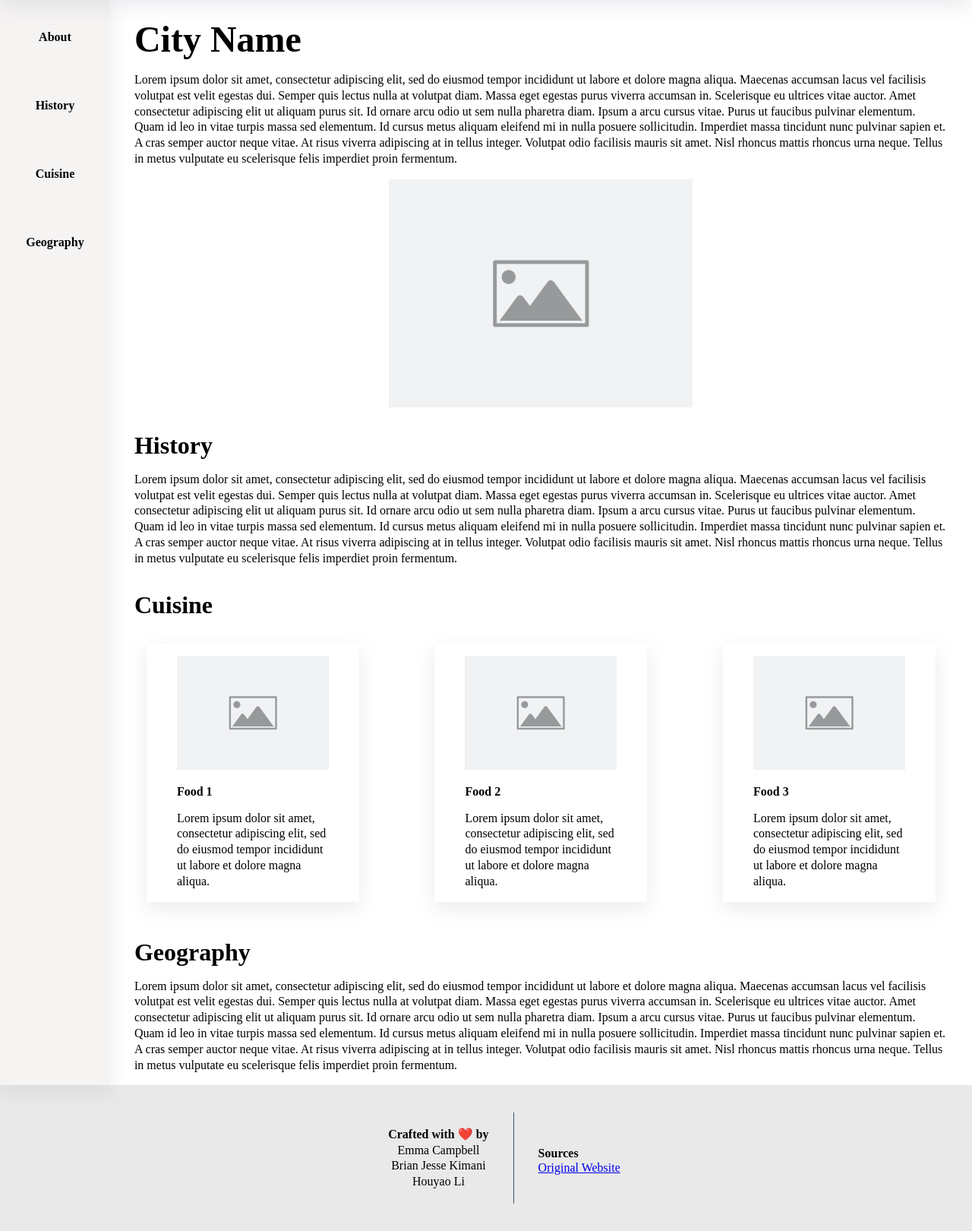
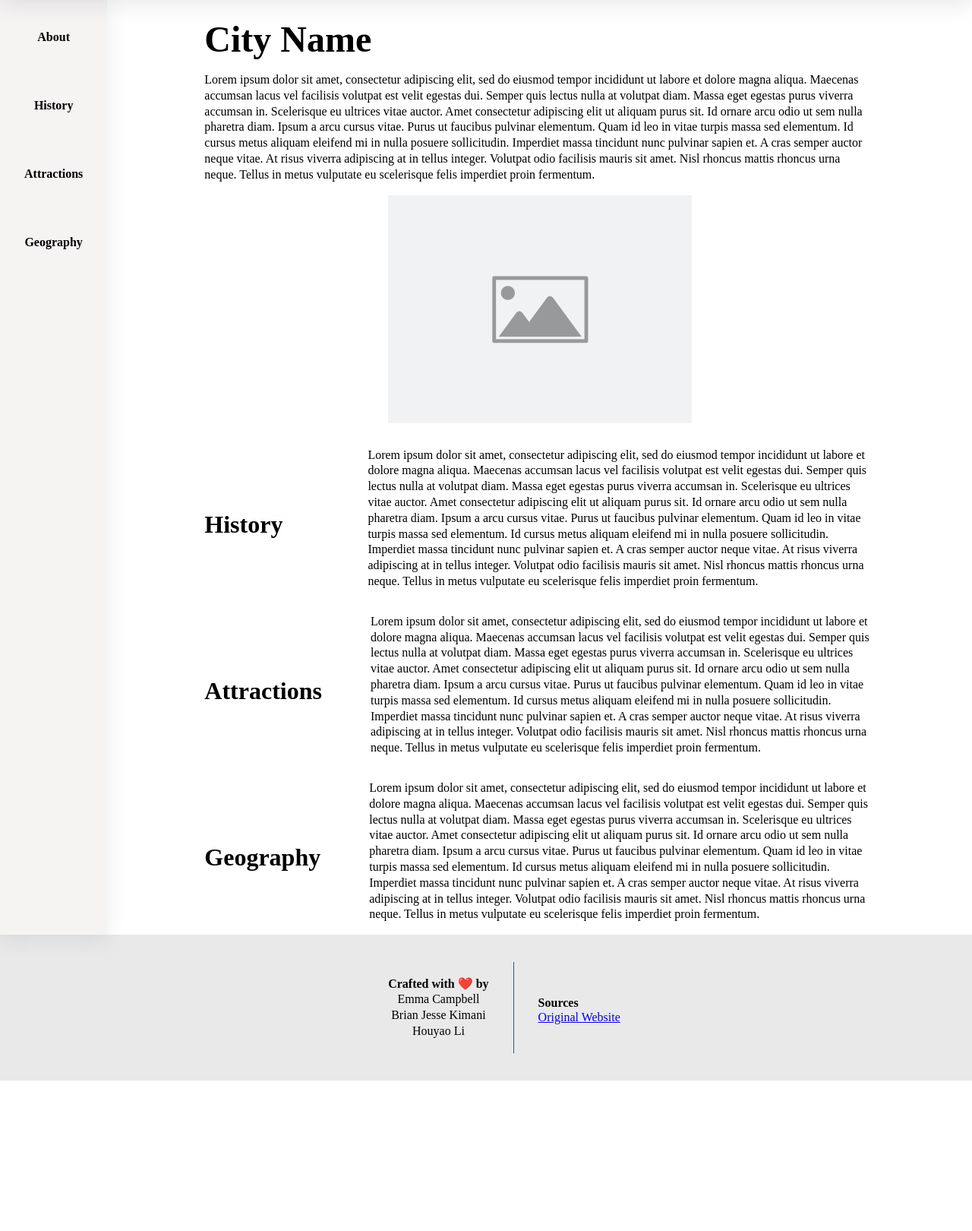
Before and after one commit to NorthSakura/project02, a PHP site: page /template.php in a window 1280 px wide. Shown: the part 92-1712 px from the top of the page at 76% size. After the commit the page ends 1514 px from the top, so only its background shows below. Run offline with PHP 8.4, Linux system fonts and the light colour scheme.

```diff
--- a/css/styles.css
+++ b/css/styles.css
@@ -17,12 +17,25 @@ article {
   padding: 0 2em;
 }
 
+section {
+  display: flex;
+  padding-left: 6em;
+  padding-right: 6em;
+  align-items: center;
+  justify-content: center;
+}
+
+section h2 {
+  padding-right: 2em;
+}
+
 .content {
   display: flex;
 }
 
-
-h1, h2, h3 {
+h1,
+h2,
+h3 {
   margin-bottom: 0;
   margin-top: 0.5em;
 }
@@ -45,30 +58,6 @@ p {
   line-height: 1.3em;
 }
 
-.foods-container {
-    padding: 2em 1em 2em 1em;
-    display: flex;
-    justify-content: space-between;
-}
-
-.food-card {
-    max-width: min-content;
-    box-shadow: rgba(149, 157, 165, 0.2) 0px 8px 24px;
-}
-
-.food-card-image {
-    width: 200px !important;
-}
-
-.food-card-title {
-    padding-left: 40px;
-}
-
-.food-card-description {
-    padding-left: 40px;
-    padding-right: 40px;
-}
-
 .grid {
   display: grid;
   grid-template-columns: 1fr 1fr;
@@ -123,9 +177,16 @@ p {
   align-items: center;
 }
 
+#about {
+  display: block;
+}
+
+#history h2 {
+  padding-right: 3.5em;
+}
 /* SIDEBAR */
 .sidebar {
-    background-color: #F6F3F3;
+  background-color: #f6f3f3;
   box-shadow: rgba(149, 157, 165, 0.2) 0px 8px 24px;
   display: flex;
   flex-direction: column;
--- a/includes/sidebar.php
+++ b/includes/sidebar.php
@@ -11,8 +11,8 @@
             </a>
         </li>
         <li>
-            <a href="#cuisine">
-                <h3>Cuisine</h3>
+            <a href="#attractions">
+                <h3>Attractions</h3>
             </a>
         </li>
         <li>
--- a/template.php
+++ b/template.php
@@ -30,43 +30,9 @@
                 <p>Lorem ipsum dolor sit amet, consectetur adipiscing elit, sed do eiusmod tempor incididunt ut labore et dolore magna aliqua. Maecenas accumsan lacus vel facilisis volutpat est velit egestas dui. Semper quis lectus nulla at volutpat diam. Massa eget egestas purus viverra accumsan in. Scelerisque eu ultrices vitae auctor. Amet consectetur adipiscing elit ut aliquam purus sit. Id ornare arcu odio ut sem nulla pharetra diam. Ipsum a arcu cursus vitae. Purus ut faucibus pulvinar elementum. Quam id leo in vitae turpis massa sed elementum. Id cursus metus aliquam eleifend mi in nulla posuere sollicitudin. Imperdiet massa tincidunt nunc pulvinar sapien et. A cras semper auctor neque vitae. At risus viverra adipiscing at in tellus integer. Volutpat odio facilisis mauris sit amet. Nisl rhoncus mattis rhoncus urna neque. Tellus in metus vulputate eu scelerisque felis imperdiet proin fermentum.</p>
             </section>
 
-            <section id="cuisine">
-                <h2>Cuisine</h2>
-                <div class="foods-container">
-                    <div class="food-card">
-                        <figure >
-                            <img class="food-card-image" src="images/placeholder-image.png" alt="placeholder"/>
-                        </figure>
-                        <div class="food-card-title">
-                            <h3>Food 1</h3>
-                        </div>
-                        <div class="food-card-description">
-                            <p>Lorem ipsum dolor sit amet, consectetur adipiscing elit, sed do eiusmod tempor incididunt ut labore et dolore magna aliqua.</p>
-                        </div>
-                    </div>
-                    <div class="food-card">
-                        <figure>
-                            <img class="food-card-image" src="images/placeholder-image.png" alt="placeholder"/>
-                        </figure>
-                        <div class="food-card-title">
-                            <h3>Food 2</h3>
-                        </div>
-                        <div class="food-card-description">
-                            <p>Lorem ipsum dolor sit amet, consectetur adipiscing elit, sed do eiusmod tempor incididunt ut labore et dolore magna aliqua.</p>
-                        </div>
-                    </div>
-                    <div class="food-card">
-                        <figure>
-                            <img class="food-card-image" src="images/placeholder-image.png" alt="placeholder"/>
-                        </figure>
-                        <div class="food-card-title">
-                            <h3>Food 3</h3>
-                        </div>
-                        <div class="food-card-description">
-                            <p>Lorem ipsum dolor sit amet, consectetur adipiscing elit, sed do eiusmod tempor incididunt ut labore et dolore magna aliqua.</p>
-                        </div>
-                    </div>
-                </div>
+            <section id="attractions">
+                <h2>Attractions</h2>
+                <p>Lorem ipsum dolor sit amet, consectetur adipiscing elit, sed do eiusmod tempor incididunt ut labore et dolore magna aliqua. Maecenas accumsan lacus vel facilisis volutpat est velit egestas dui. Semper quis lectus nulla at volutpat diam. Massa eget egestas purus viverra accumsan in. Scelerisque eu ultrices vitae auctor. Amet consectetur adipiscing elit ut aliquam purus sit. Id ornare arcu odio ut sem nulla pharetra diam. Ipsum a arcu cursus vitae. Purus ut faucibus pulvinar elementum. Quam id leo in vitae turpis massa sed elementum. Id cursus metus aliquam eleifend mi in nulla posuere sollicitudin. Imperdiet massa tincidunt nunc pulvinar sapien et. A cras semper auctor neque vitae. At risus viverra adipiscing at in tellus integer. Volutpat odio facilisis mauris sit amet. Nisl rhoncus mattis rhoncus urna neque. Tellus in metus vulputate eu scelerisque felis imperdiet proin fermentum.</p>
             </section>
 
             <section id="geography">
```
Also changed, not shown: other parts of css/styles.css (+68 -3 lines), index.php (+28 -8 lines), images/neworleans-pano.jpg (added), images/neworleans_streetlife.jpg (added), images/newyorkcity.jpg (added), 2 other files. Lines whose indentation alone changed are shown as unchanged.
